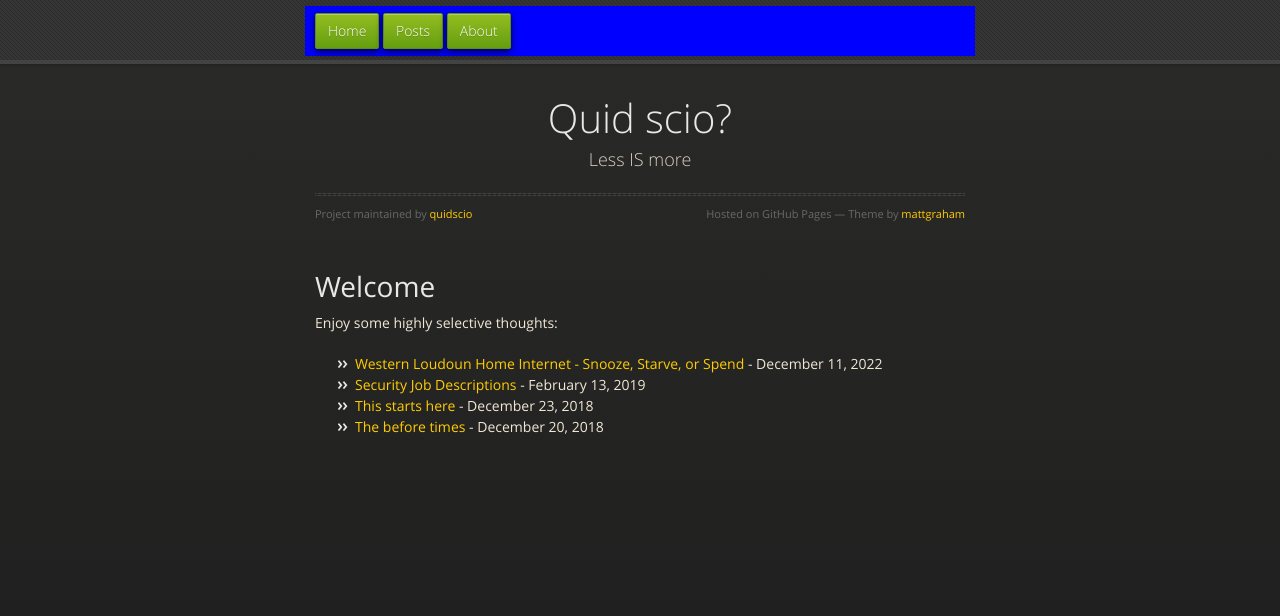
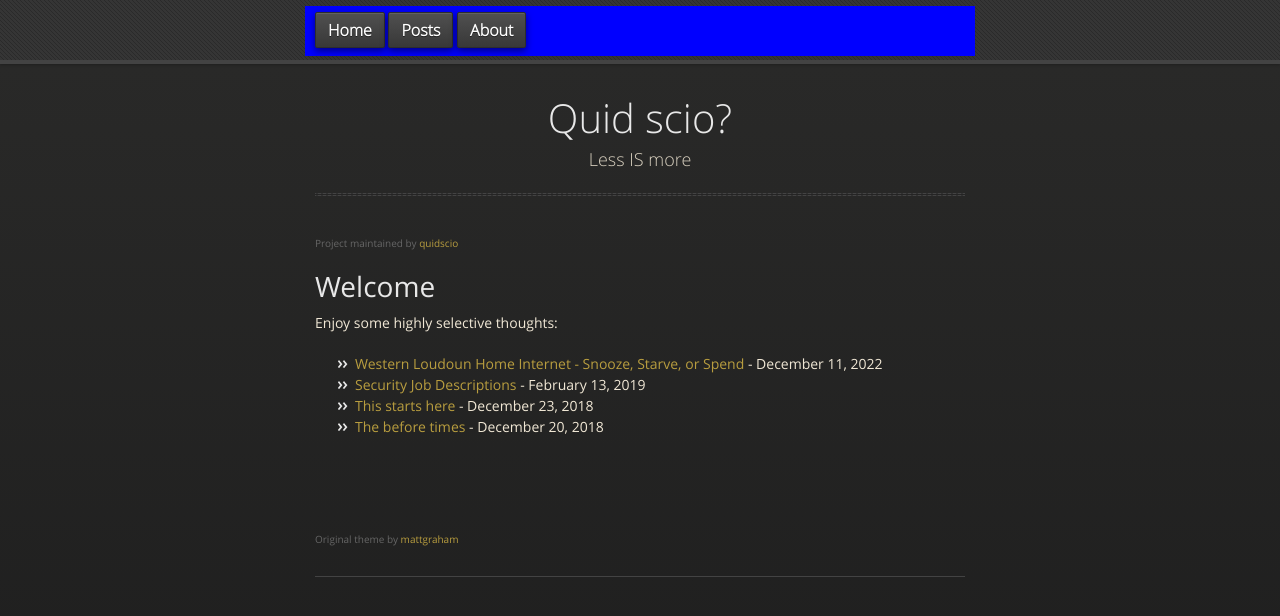
Before and after one commit to quidscio/quidscio.github.io, a Jekyll site: the page built from index.html, in a window 1280 px wide. Shown: the top 616 px of the page. Built offline with Jekyll 4.4.1, drawn with Linux system fonts in a browser that asks for light colours.

Commit message:
Update theme mech. and colors

```diff
--- a/_config.yml
+++ b/_config.yml
@@ -3,17 +3,15 @@ description: Less IS more
 #show_downloads: true
 google_analytics:
 
-# Need to fill these in before pushing up
-repository: https://github.com/quidscio/quidscio.github.io.git
-# in the meantime, do this in the exec session
-# export PAGES_REPO_NWO=your-github-username/your-repo-name
-# EXEC
-# bundle exec jekyll s --livereload
+# GitHub Pages repository format
+repository: quidscio/quidscio.github.io
+# Git URL can be specified in a different variable if needed for other purposes
+git_url: https://github.com/quidscio/quidscio.github.io.git
 
+theme: jekyll-theme-midnight
+remote_theme: pages-themes/midnight
 
-#theme: jekyll-theme-midnight
-#remote_theme: "pages-themes/midnight@v0.2.0"
-theme: null
+# Note: PAGES_REPO_NWO environment variable is no longer needed with this setup
 
 url: "http://polaris360.com"
 
@@ -38,3 +36,4 @@ plugins:
   - jekyll-sass-converter
   - jekyll-remote-theme
   - jekyll-seo-tag
+  - jekyll-theme-midnight  # Add this
--- a/_layouts/default.html
+++ b/_layouts/default.html
@@ -20,7 +20,7 @@
     <meta name="viewport" content="width=device-width, initial-scale=1, user-scalable=no">
     {% include head-custom.html %}
   </head>
-  <body>
+  <body class="test-border">
       <div id="header">
         <nav>
           <ul>
@@ -43,13 +43,33 @@
           <p>{{ site.description | default: site.github.project_tagline }}</p>
           <hr>
           <span class="credits left">Project maintained by <a href="{{ site.github.owner_url }}">{{ site.github.owner_name }}</a></span>
-          <span class="credits right">Hosted on GitHub Pages &mdash; Theme by <a href="https://twitter.com/mattgraham">mattgraham</a></span>
+          <!-- <span class="credits right">Hosted on GitHub Pages &mdash; Theme by <a href="https://twitter.com/mattgraham">mattgraham</a></span> -->
         </div>
 
         {{ content }}
 
       </section>
 
+      <div>
+        <span class="credits">
+          Original theme by <a href="https://twitter.com/mattgraham">mattgraham</a>
+        </span>
+      </div>
+
+      <div class="post-navigation">
+        {% if page.previous.url %}
+        <a class="previous" href="{{ page.previous.url }}">&laquo; Prev: {{ page.previous.title | truncate: 25 }}</a>
+        {% endif %}
+
+        {% if page.previous.url and page.next.url %}
+        <span class="separator"> | </span>
+        {% endif %}
+
+        {% if page.next.url %}
+        <a class="next" href="{{ page.next.url }}">&raquo; Next: {{ page.next.title | truncate: 25 }}</a>
+        {% endif %}
+      </div>
+
     </div>
   </body>
 </html>
--- a/assets/css/style.scss
+++ b/assets/css/style.scss
@@ -2,3 +2,79 @@
 ---
 
 @import "jekyll-theme-midnight";
+
+
+// Override navigation button styles
+#header nav ul li a {
+    background: linear-gradient(#505050, #383838) !important;
+    background-color: #484848 !important;
+    border: 1px solid #2d2d2d !important;
+    box-shadow: inset 0px 1px 0px rgba(255,255,255,.1), 0px 3px 7px rgba(0,0,0,.5) !important;
+    color: #ffffff !important;  // Bright white text
+    text-shadow: 0px 1px 0px rgba(0,0,0,.5) !important;  // Add depth
+    font-weight: bold !important;  // Make text bold
+    font-size: 16px !important;  // Slightly larger font
+
+    &:hover {
+        background: linear-gradient(#404040, #2a2a2a) !important;
+        background-color: #363636 !important;
+        border: 1px solid #1c1c1c !important;
+    }
+}
+
+// Softer link colors (keeping your previous changes)
+a {
+    color: #b89d3f !important;
+
+    &:hover {
+        color: #d4b84f !important;
+    }
+}
+
+// Navigation link colors
+.wrapper .post-navigation a {
+    color: #b89d3f !important;
+
+    &:hover {
+        color: #d4b84f !important;
+    }
+}
+
+// Post navigation styles
+.wrapper .post-navigation {
+    display: flex;
+    align-items: center;
+    justify-content: center;
+    gap: 0.5em;
+    padding: 1em 0;
+    margin-top: 2em;
+    border-top: 1px solid #434343;  // Match theme's border color
+    white-space: nowrap;
+}
+
+// Keep navigation colors consistent
+.wrapper .post-navigation a {
+    color: #b89d3f !important;
+
+    &:hover {
+        color: #d4b84f !important;
+    }
+}
+
+.wrapper .post-navigation a:hover {
+    color: #ffeb9b;  // Match theme's link hover color
+}
+
+.wrapper .post-navigation .separator {
+    color: #f0e7d5;  // Match theme's text color
+}
+
+.credits {
+    font-size: 10px !important;  // Smaller text size
+    color: #666 !important;      // Muted color
+    margin-top: 2em !important;  // Space above the credits
+}
+
+.credits a {
+    font-size: 10px !important;  // Keep link size consistent
+}
```
Also changed, not shown: Gemfile (+2 -6 lines).
